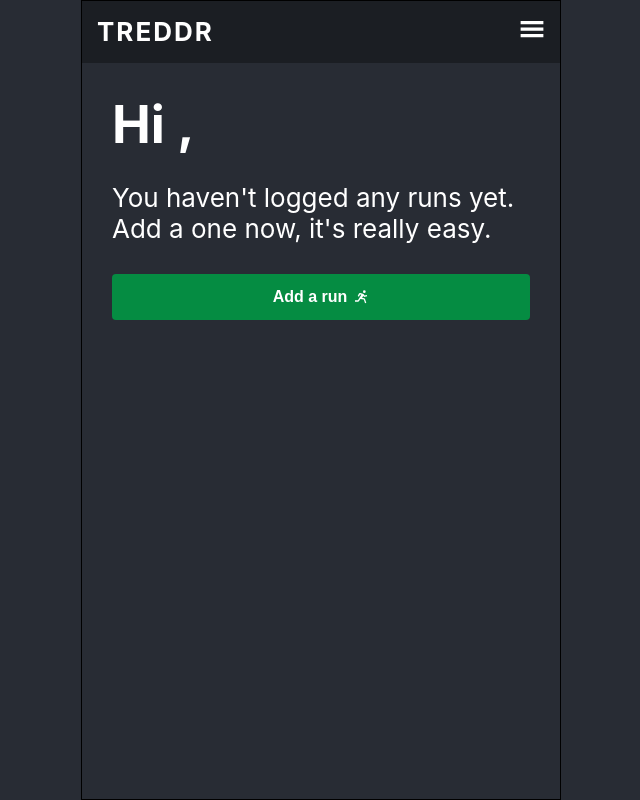
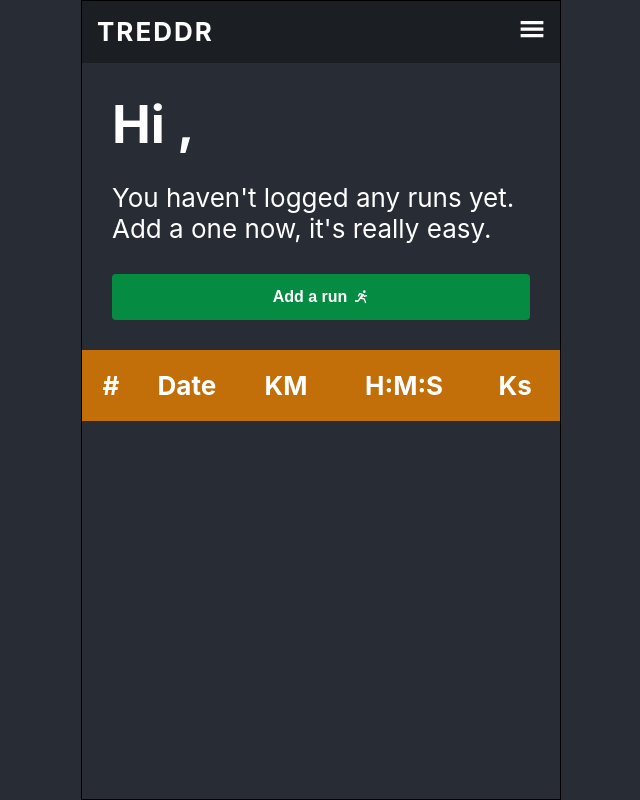
Before and after one commit to chris-hanson/treddr, a React (Create React App) app: page / in a window 1280 px wide. Both pictures are taken after a click on the button "Start running". Shown: the whole page, without its empty margins (319-959 px from the left). Built offline with nearby package versions, Linux system fonts and the light colour scheme.

Commit message:
show runs

```diff
--- a/src/components/AppContext/AppContext.js
+++ b/src/components/AppContext/AppContext.js
@@ -23,7 +23,7 @@ function appReducer(state, { type, payload }) {
   }
 
   if (type === ACTIONS.ADD_NEW_RUN) {
-    const runs = [...state.runs, payload]
+    const runs = [payload, ...state.runs]
     return {
       ...state,
       runs
--- a/src/pages/Runs/Runs.css
+++ b/src/pages/Runs/Runs.css
@@ -2,6 +2,42 @@
 
 .Runs-icon {
   margin-left: 6px;
+}
+
+.Runs-list-container {
+  margin: 15px -30px 0;
+}
+
+.Runs-list-table {
+  margin-top: 30px;
+  width: 100%;
+  text-align: center;
+  border-collapse: collapse;
+}
+
+.Runs-th {
+  background: var(--highlight);
+  border-left: 10px solid var(--highlight);
+  border-right: 10px solid var(--highlight);
+}
+
+.Runs-run {
+  background: var(--tertiary);
+  border-left: 10px solid var(--tertiary);
+  border-right: 10px solid var(--tertiary);
+}
+
+.Runs-run:nth-child(even) {
+  background: var(--highlight);
+  border-left: 10px solid var(--highlight);
+  border-right: 10px solid var(--highlight);
+}
+
+.Runs-list-table td,
+.Runs-list-table th {
+  padding: 0;
+  padding-top:20px;
+  padding-bottom:20px;
 }
 
 
--- a/src/pages/Runs/Runs.js
+++ b/src/pages/Runs/Runs.js
@@ -5,6 +5,7 @@ import { AiOutlinePlus } from 'react-icons/ai'
 import { useAppContext, ACTIONS } from '../../components/AppContext/AppContext';
 import Button from "../../components/Button/Button"
 import buildRunPayload from "./buildRunPayload"
+import padNum from './padNum';
 
 import "./Runs.css";
 
@@ -82,18 +83,47 @@ export default function Runs() {
     setShowAddRunScreen(false)
   }, [setShowAddRunScreen])
 
+  function handleRunClick() {
+
+  }
+
   if (showAddRunScreen) return <AddNewRun returnToRuns={returnToRuns} />
 
   return (
     <>
       <h1>Hi {user.name},</h1>
-      {runs.map(run => (<p key={run.createdAt}>{run.createdAt}</p>))}
 
       {!runs.length && <p>You haven't logged any runs yet. Add a one now, it's really easy.</p>}
 
       <Button handleClick={handleClick}>
         Add a run <BiRun className="Runs-icon" />
       </Button>
+
+      <div className="Runs-list-container">
+        <table className="Runs-list-table">
+          <thead>
+            <tr className="Runs-th">
+              <th>#</th>
+              <th>Date</th>
+              <th>KM</th>
+              <th>H:M:S</th>
+              <th>Ks</th>
+            </tr>
+          </thead>
+
+          <tbody>
+            {runs.map((run, i) => (
+              <tr className="Runs-run" key={run.createdAt} onClick={handleRunClick}>
+                <td>{runs.length - i}</td>
+                <td>{new Date(run.createdAt).toLocaleDateString()}</td>
+                <td>{run.speed}</td>
+                <td>{padNum(run.timeHH)}:{padNum(run.timeMM)}:{padNum(run.timeSS)}</td>
+                <td>{run.distance}</td>
+              </tr>
+            ))}
+          </tbody>
+        </table>
+      </div>
     </>
   )
 }
```
